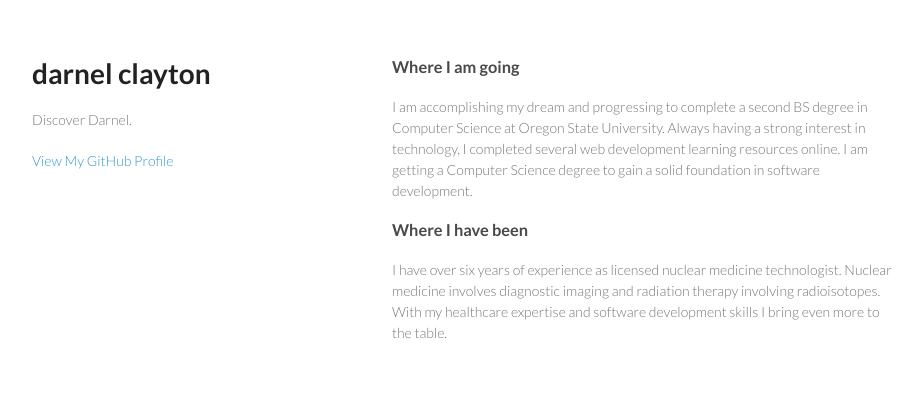
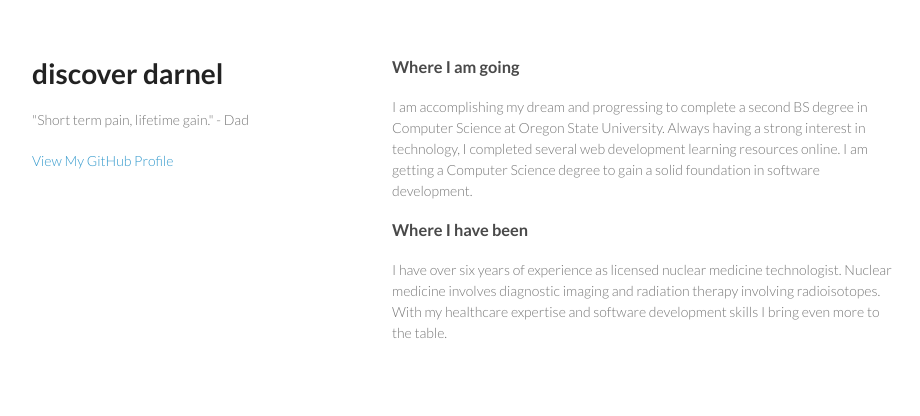
Before and after one commit to DClayton12/DClayton12.github.io, a plain HTML site: page index.html in a window 1280 px wide. Shown: the whole page, without its empty margins (178-1098 px from the left). Drawn offline with Linux system fonts and the light colour scheme.

Commit message:
Changing index

```diff
--- a/index.html
+++ b/index.html
@@ -16,8 +16,8 @@
   <body>
     <div class="wrapper">
       <header>
-        <h1 id="hey">darnel clayton</h1>
-        <p>Discover Darnel.</p>
+        <h1>discover darnel</h1>
+        <p>"Short term pain, lifetime gain." - Dad</p>
 
 
         <p class="view"><a href="https://github.com/DClayton12">View My GitHub Profile</a></p>
@@ -27,7 +27,7 @@
         <h3>
 <a id="where-i-am-going" class="anchor" href="#where-i-am-going" aria-hidden="true"><span class="octicon octicon-link"></span></a>Where I am going</h3>
 
-<p>I am accomplishing my dream and progressing to complete a second BS degree in Computer Science at Oregon State University. Always having a strong interest in technology, I completed several web development learning resources online. I am getting a Computer Science degree to gain a solid foundation in software development. </p>
+<p id="hey">I am accomplishing my dream and progressing to complete a second BS degree in Computer Science at Oregon State University. Always having a strong interest in technology, I completed several web development learning resources online. I am getting a Computer Science degree to gain a solid foundation in software development. </p>
 
 <h3>
 <a id="where-i-have-been" class="anchor" href="#where-i-have-been" aria-hidden="true"><span class="octicon octicon-link"></span></a>Where I have been</h3>
```
